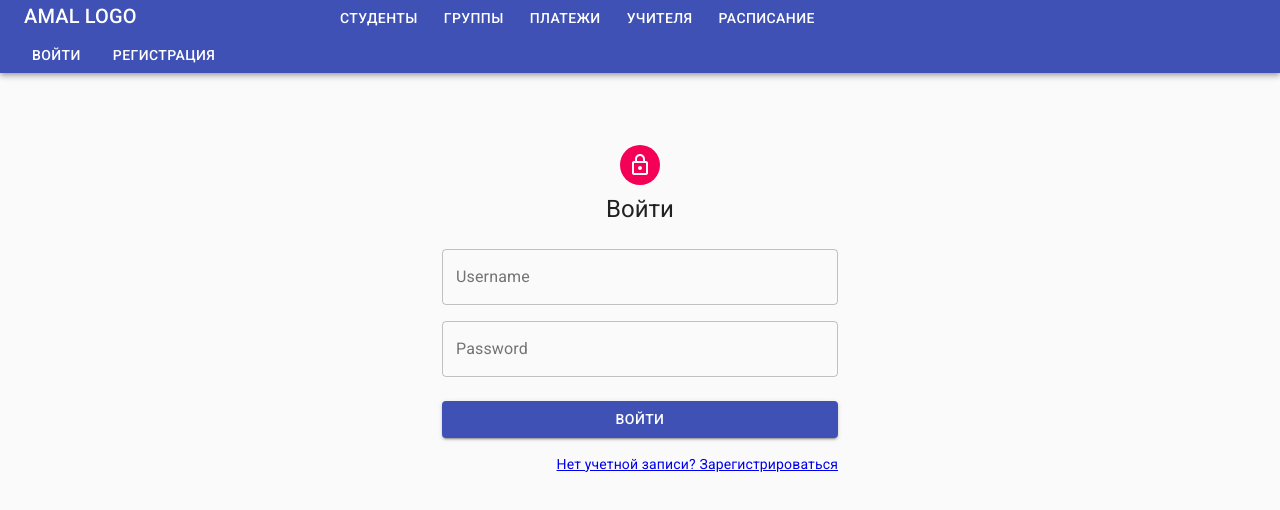
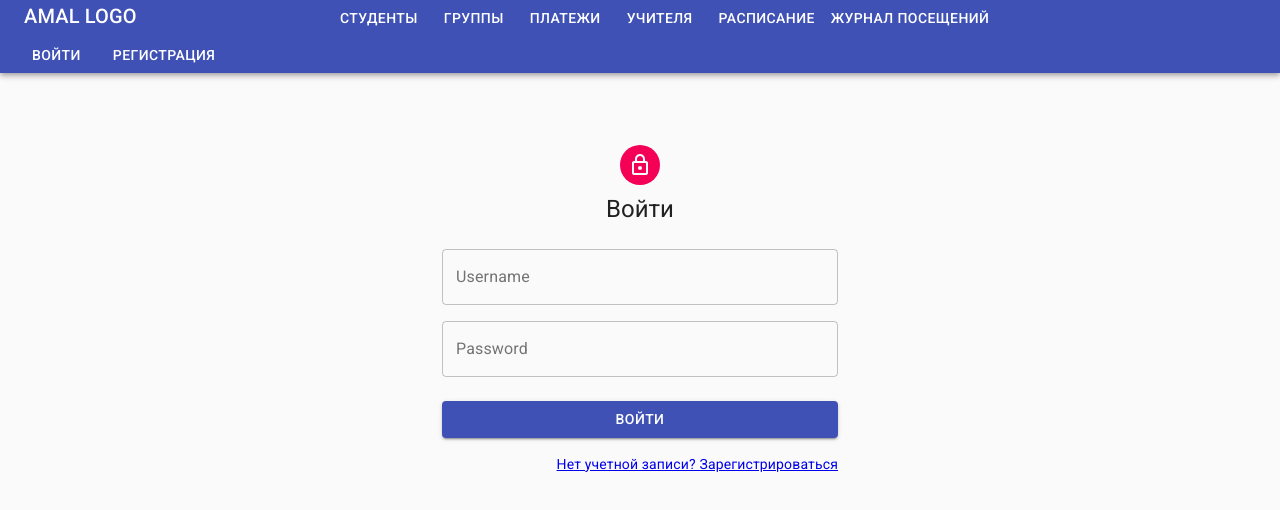
Before and after one commit to xx3u/amal_frontend, a React (Create React App) app: page /login in a window 1280 px wide. Shown: the top 510 px of the page. Built offline with nearby package versions, Linux system fonts and the light colour scheme.

Commit message:
Добавил роут

```diff
--- a/src/App.js
+++ b/src/App.js
@@ -18,6 +18,7 @@ import LessonsPage from './pages/LessonsPage/LessonsPage';
 import LessonsByTeacher from './containers/LessonsByTeacher/LessonsByTeacher';
 import Register from './containers/RegisterContainer/RegisterContainer';
 import Login from './containers/LoginContainer/LoginContainer';
+import studentAttendancePage from './pages/StudentAttendancePage/StudentAttendancePage';
 
 const ProtectedRoute = ({ isAllowed, redirectTo, ...props }) => {
   return isAllowed ? <Route {...props} /> : <Redirect to={redirectTo} />;
@@ -114,6 +115,13 @@ function App() {
             exact
             component={CreateTeacherForm}
           />
+          <ProtectedRoute
+            isAllowed={user}
+            redirectTo={'/login'}
+            path='/admin-app/groups/attendance'
+            exact
+            component={studentAttendancePage}
+          />
           <Route path='/register' exact component={Register} />
           <Route path='/login' exact component={Login} />
         </Switch>
--- a/src/components/Layout/Header.js
+++ b/src/components/Layout/Header.js
@@ -65,6 +65,9 @@ const Header = () => {
             <Button aria-controls='simple-menu' aria-haspopup='true' onClick={handleClick} color='inherit'>
               Расписание
             </Button>
+            <Button component={Link} to='/admin-app/groups/attendance' color='inherit' className={classes.btn}>
+              Журнал посещений
+            </Button>
             <Menu id='simple-menu' anchorEl={anchorEl} keepMounted open={Boolean(anchorEl)} onClose={handleClose}>
               <MenuItem component={Link} to='/admin-app/lessons' onClick={handleClose}>
                 Раписание по Группам
```
